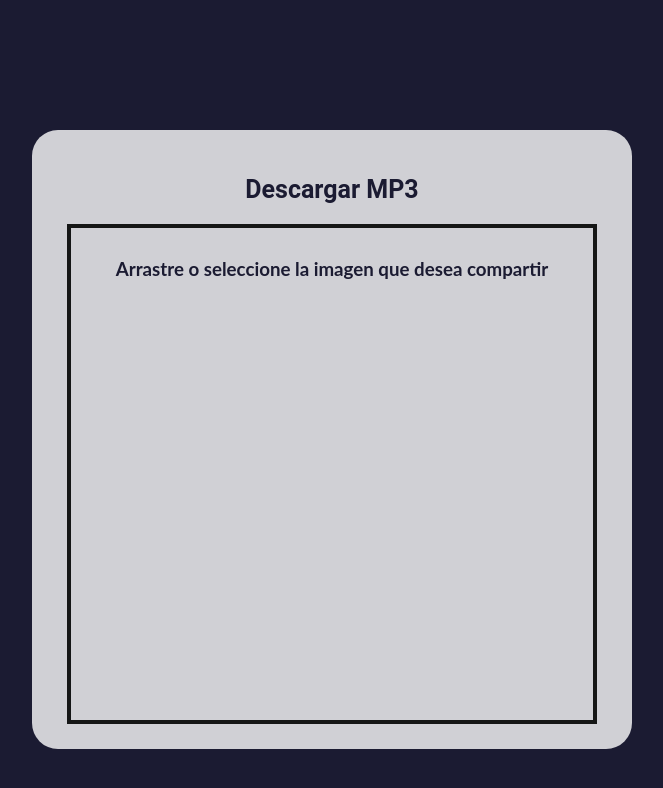
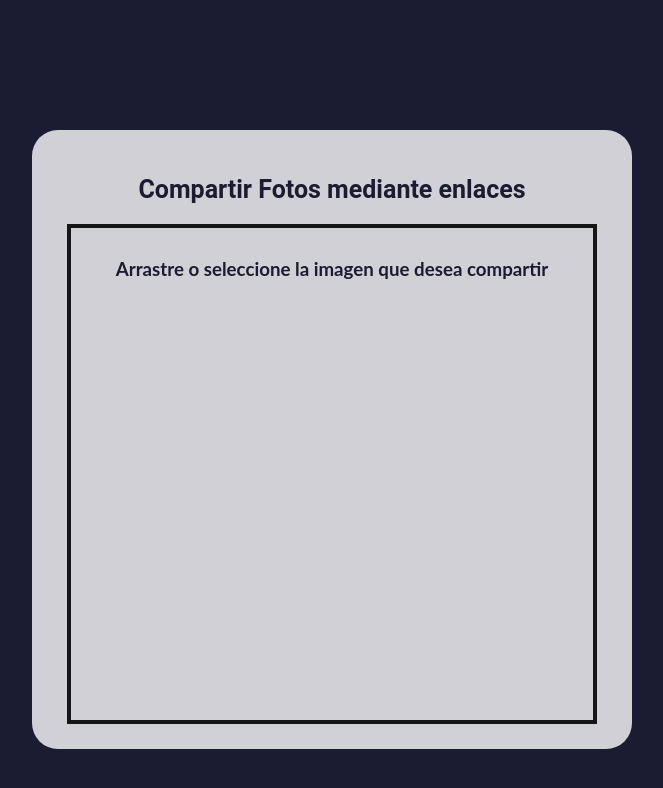
Before and after one commit to luishgc93-cc/SHARE-IMAGEN-FRONT, a React (Create React App) app: page / in a window 1280 px wide. Shown: the top 788 px of the page, without its empty margins (308-971 px from the left). Built offline with nearby package versions, Linux system fonts and the light colour scheme.

Commit message:
arreglo titulo

```diff
--- a/src/App.js
+++ b/src/App.js
@@ -9,7 +9,7 @@ function App() {
   <div className='fotos-logo-contenedor'>
   </div>
     <div className='fotos-lista-principal'>
-    <h1>Descargar MP3</h1>
+    <h1>Compartir Fotos mediante enlaces</h1>
     <ArrastrarFoto />
   </div>
   </div>
```
